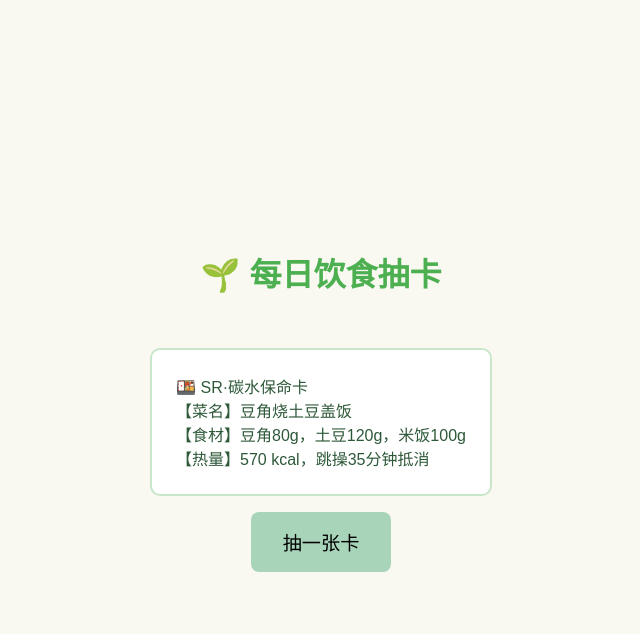
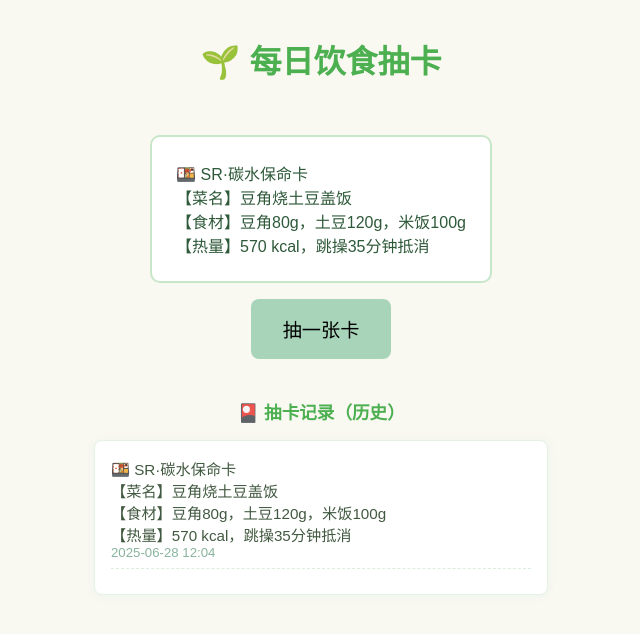
Before and after one commit to Maviiissa/Meal-draw, a plain HTML site: page index.html in a window 1280 px wide. Both pictures are taken after a click on the button "抽一张卡". Shown: the whole page, without its empty margins (319-959 px from the left). Drawn offline with Linux system fonts and the light colour scheme.

Commit message:
Update index.html

```diff
--- a/index.html
+++ b/index.html
@@ -12,12 +12,13 @@
       display: flex;
       flex-direction: column;
       align-items: center;
-      justify-content: center;
-      height: 100vh;
+      justify-content: flex-start;
+      min-height: 100vh;
       margin: 0;
     }
     h1 {
       color: #4caf50;
+      margin-top: 36px;
     }
     button {
       padding: 1rem 2rem;
@@ -38,14 +39,44 @@
       text-align: left;
       white-space: pre-line;
     }
+    #history-title {
+      margin-top: 40px;
+      color: #4caf50;
+      font-size: 1.1rem;
+      font-weight: bold;
+    }
+    #history {
+      background: #fff;
+      margin: 16px 0 36px 0;
+      border: 1.5px solid #e3f3e4;
+      border-radius: 8px;
+      max-width: 420px;
+      width: 90vw;
+      padding: 1rem;
+      font-size: 0.95rem;
+      color: #425941;
+      box-shadow: 0 1px 8px 0 #ecf3ee;
+      min-height: 30px;
+    }
+    .history-item {
+      margin-bottom: 0.6em;
+      border-bottom: 1px dashed #dbeedd;
+      padding-bottom: 0.5em;
+    }
+    .history-date {
+      color: #8ab49d;
+      font-size: 0.87em;
+    }
   </style>
 </head>
 <body>
   <h1>🌱 每日饮食抽卡</h1>
   <div id="card">点击下方按钮开始抽卡！</div>
   <button onclick="drawCard()">抽一张卡</button>
+  <div id="history-title">🎴 抽卡记录（历史）</div>
+  <div id="history"></div>
 
-  <script>
+<script>
     const cards = {
       R: [
         { name: '黑椒鸡胸肉炒芹菜', ingredients: '鸡胸150g，芹菜50g，洋葱30g', cal: '350 kcal' },
@@ -137,15 +168,56 @@
       ]
     };
 
+    // 限制相关
+    const limit = 2; // 每天抽卡上限
+    const resetHour = 12; // 每隔12小时刷新
+    const lastDrawKey = 'lastDraw';
+    const drawCountKey = 'drawCount';
+    const historyKey = 'drawHistory';
+
+    function formatDate(date) {
+      return date.getFullYear() + '-' +
+        String(date.getMonth() + 1).padStart(2, '0') + '-' +
+        String(date.getDate()).padStart(2, '0') + ' ' +
+        String(date.getHours()).padStart(2, '0') + ':' +
+        String(date.getMinutes()).padStart(2, '0');
+    }
+
+    function loadHistory() {
+      const history = JSON.parse(localStorage.getItem(historyKey) || '[]');
+      const historyDiv = document.getElementById('history');
+      if (!history.length) {
+        historyDiv.innerHTML = '（无历史记录）';
+        return;
+      }
+      historyDiv.innerHTML = history.map(item =>
+        `<div class="history-item">
+          <div>${item.content.replace(/\n/g, '<br>')}</div>
+          <div class="history-date">${item.time}</div>
+        </div>`
+      ).join('');
+    }
+
     function drawCard() {
+      const now = new Date();
+      const lastDraw = new Date(localStorage.getItem(lastDrawKey) || 0);
+      const hoursSinceLast = (now - lastDraw) / 36e5;
+      if (hoursSinceLast >= resetHour) {
+        localStorage.setItem(drawCountKey, '0');
+      }
+      let drawCount = parseInt(localStorage.getItem(drawCountKey) || '0');
+      if (drawCount >= limit) {
+        document.getElementById('card').innerText =
+          '你今天已经抽过2次卡啦！请12小时后再试。';
+        return;
+      }
+      // 抽卡逻辑
       const rand = Math.random();
       let pool = 'R';
       if (rand < 0.1) pool = 'SSR';
       else if (rand < 0.4) pool = 'SR';
-
       const cardList = cards[pool];
       const card = cardList[Math.floor(Math.random() * cardList.length)];
-
       let display = '';
       if (pool === 'SSR') {
         display = `⭐ SSR·别管我了卡\n【外食】${card.name}\n菜系：${card.cuisine}\n预算：${card.budget}`;
@@ -153,9 +225,26 @@
         const title = pool === 'R' ? 'R·健康饮食卡' : 'SR·碳水保命卡';
         display = `🍱 ${title}\n【菜名】${card.name}\n【食材】${card.ingredients}\n【热量】${card.cal}`;
       }
+      document.getElementById('card').innerText = display;
 
-      document.getElementById('card').innerText = display;
+      // 抽卡记录写入
+      let history = JSON.parse(localStorage.getItem(historyKey) || '[]');
+      history.unshift({
+        content: display,
+        time: formatDate(now)
+      });
+      // 最多保存50条历史
+      if (history.length > 50) history = history.slice(0, 50);
+      localStorage.setItem(historyKey, JSON.stringify(history));
+      // 更新时间和次数
+      drawCount++;
+      localStorage.setItem(drawCountKey, drawCount);
+      localStorage.setItem(lastDrawKey, now.toISOString());
+      loadHistory();
     }
+
+    // 页面加载后初始化历史
+    window.onload = loadHistory;
   </script>
 </body>
 </html>
```
